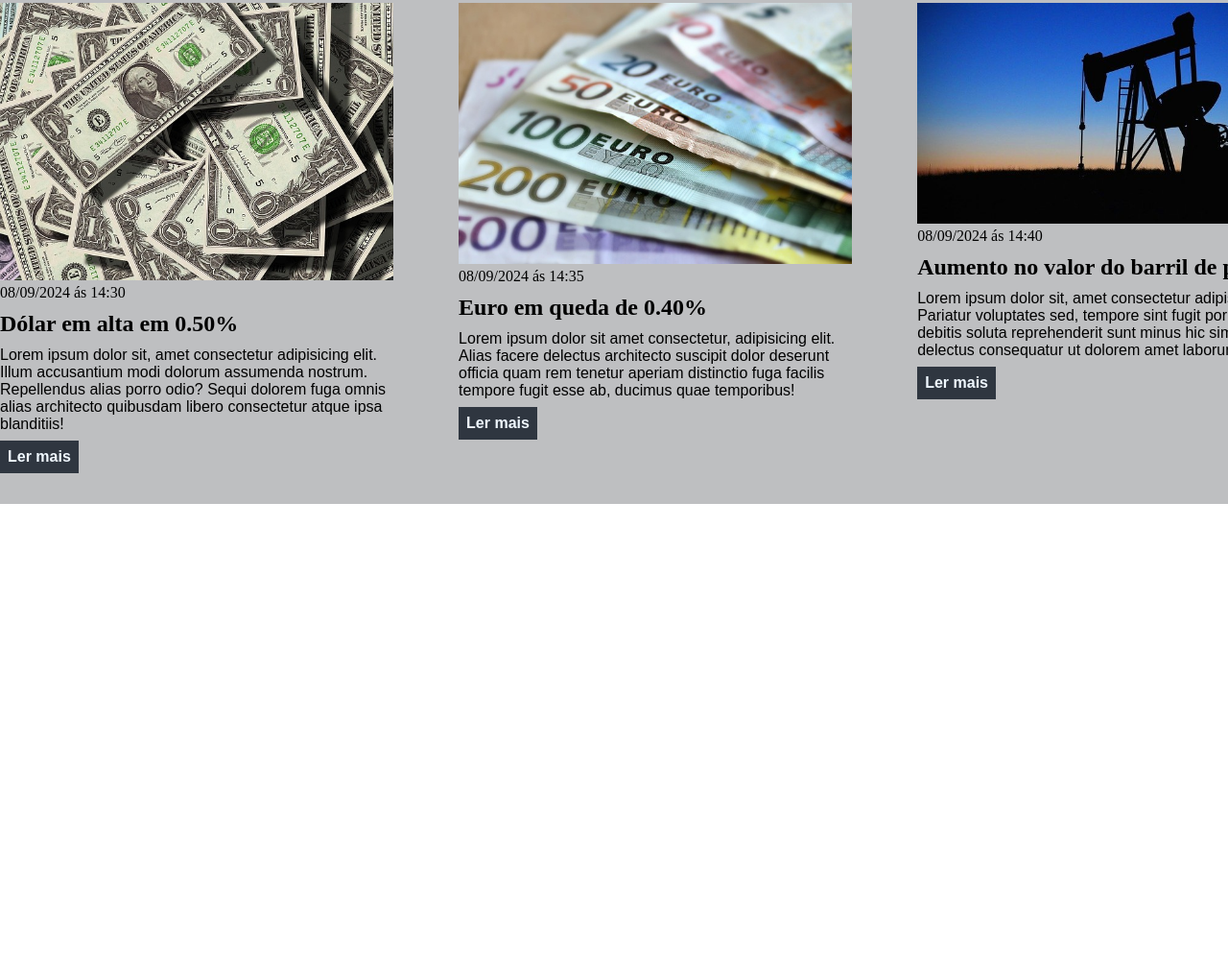
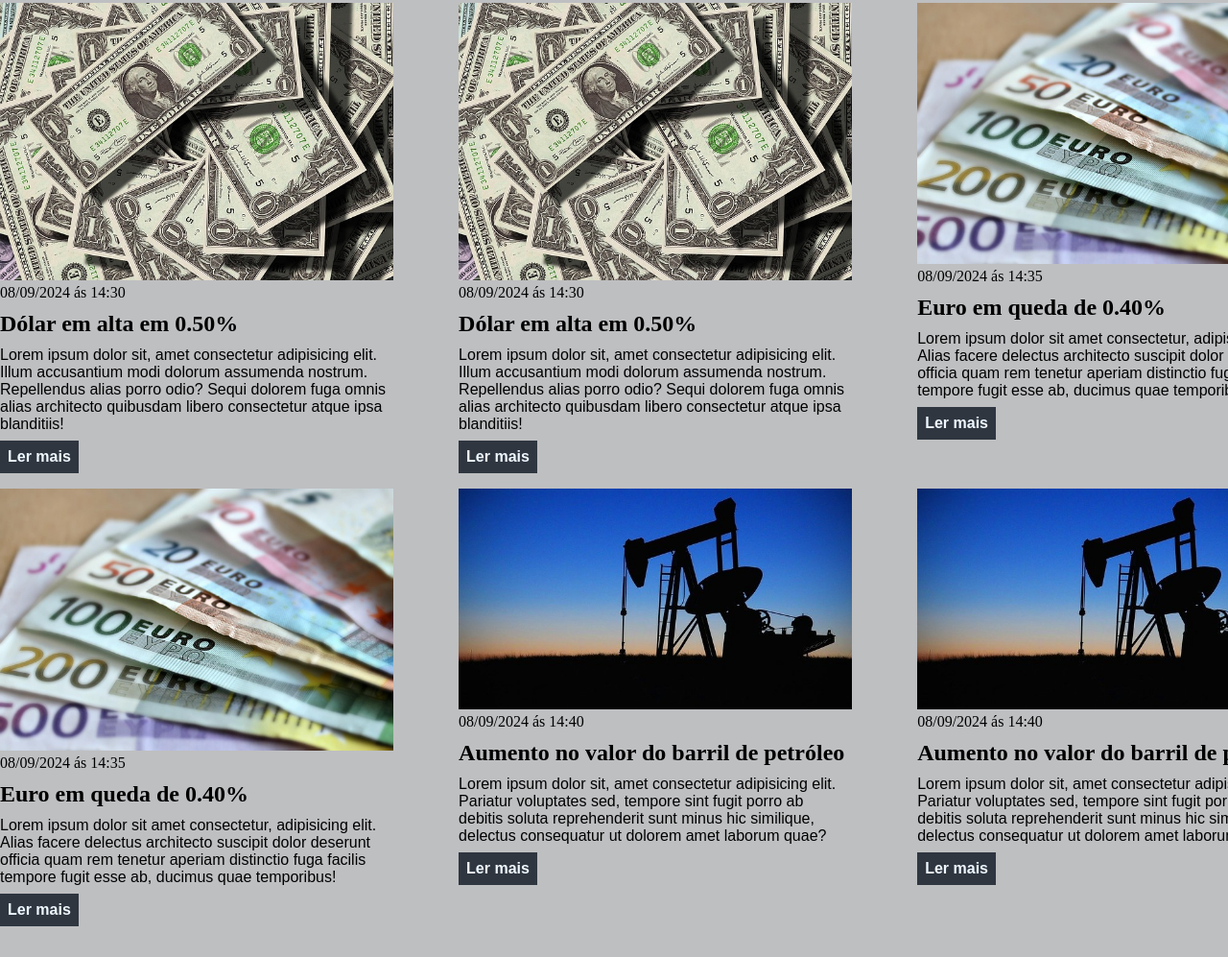
Before and after one commit to Agmar25/Site, a plain HTML site: page index.html in a window 1280 px wide. Shown: the part 1206-2203 px from the top of the page at 96% size. Before the commit the page ends 1731 px from the top, so only its background shows below. Drawn offline with Linux system fonts and the light colour scheme.

Commit message:
adicionando novas notícias

```diff
--- a/index.html
+++ b/index.html
@@ -111,6 +111,28 @@
                         <a href="#" title="Leia a notícia completa">Ler mais</a>
                     </article>
                     <article>
+                        <img src="/imagens/dolares.jpg" alt="dolares">
+                        <header>
+                            <time>08/09/2024 ás 14:30</time>
+                        </header>
+                        <h3>Dólar em alta em 0.50%</h3>
+                        <p>
+                            Lorem ipsum dolor sit, amet consectetur adipisicing elit. Illum accusantium modi dolorum assumenda nostrum. Repellendus alias porro odio? Sequi dolorem fuga omnis alias architecto quibusdam libero consectetur atque ipsa blanditiis!
+                        </p>
+                        <a href="#" title="Leia a notícia completa">Ler mais</a>
+                    </article>
+                    <article>
+                        <img src="/imagens/euro.jpg" alt="Euros">
+                        <header>
+                            <time>08/09/2024 ás 14:35</time>
+                        </header>
+                        <h3>Euro em queda de 0.40%</h3>
+                        <p>
+                            Lorem ipsum dolor sit amet consectetur, adipisicing elit. Alias facere delectus architecto suscipit dolor deserunt officia quam rem tenetur aperiam distinctio fuga facilis tempore fugit esse ab, ducimus quae temporibus!
+                        </p>
+                        <a href="#" title="Leia a notícia completa">Ler mais</a>
+                    </article>
+                    <article>
                         <img src="/imagens/euro.jpg" alt="Euros">
                         <header>
                             <time>08/09/2024 ás 14:35</time>
@@ -132,6 +154,17 @@
                         </p>
                         <a href="#" title="Leia a notícia completa">Ler mais</a>
                     </article>
+                    <article>
+                        <img src="/imagens/petroleo.jpg" alt="maquinário de petróleo">
+                        <header>
+                            <time>08/09/2024 ás 14:40</time>
+                        </header>
+                        <h3>Aumento no valor do barril de petróleo</h3>
+                        <p>
+                            Lorem ipsum dolor sit, amet consectetur adipisicing elit. Pariatur voluptates sed, tempore sint fugit porro ab debitis soluta reprehenderit sunt minus hic similique, delectus consequatur ut dolorem amet laborum quae?
+                        </p>
+                        <a href="#" title="Leia a notícia completa">Ler mais</a>
+                    </article>
                 </div>
         </div>
     </section>
```
